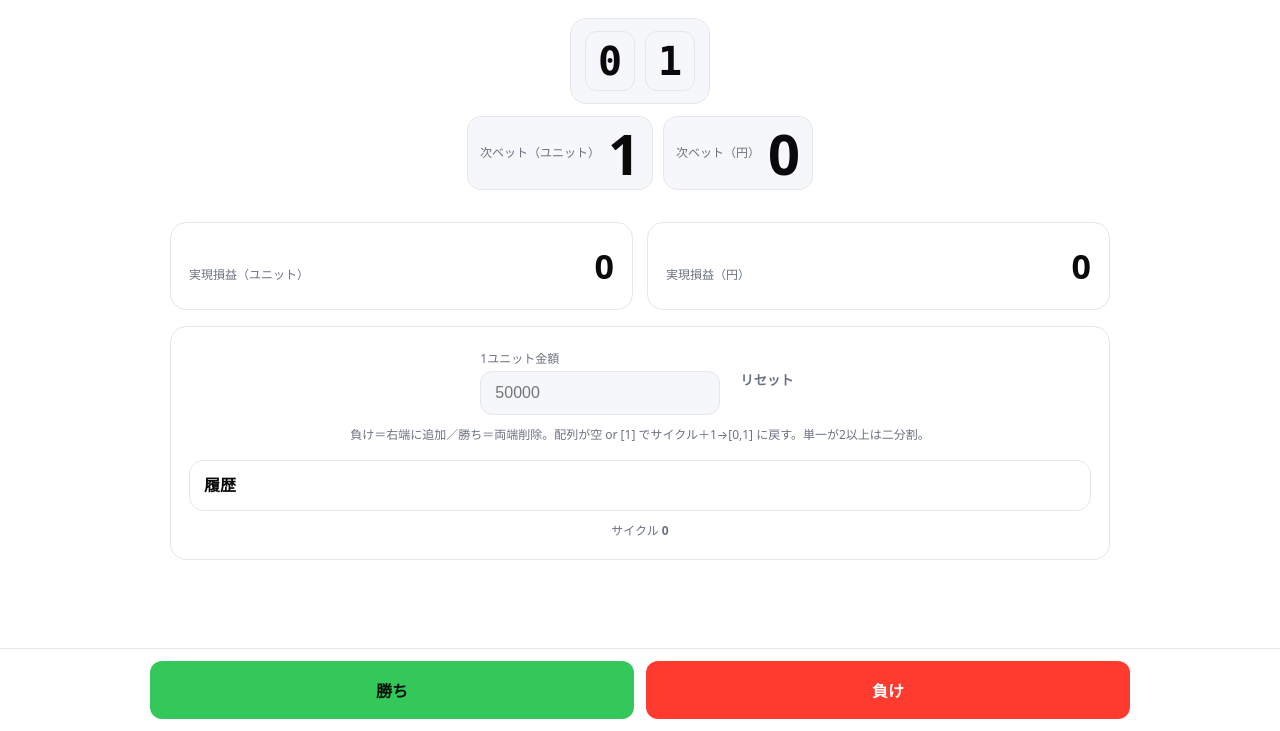
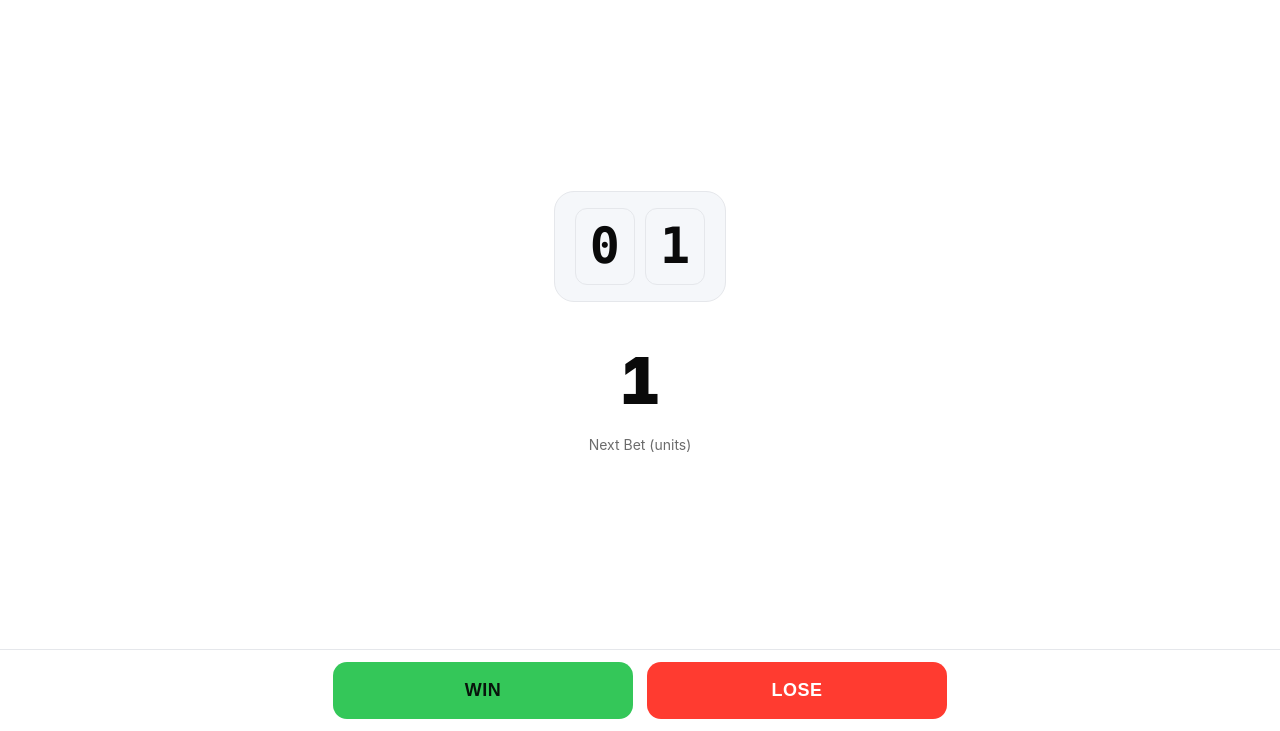
Before and after one commit to jinnma1/montecarlo, a plain HTML site: page index.html in a window 1280 px wide. Shown: the part 69-800 px from the top of the page. Drawn offline with Linux system fonts and the light colour scheme.

Commit message:
Update index.html

```diff
--- a/index.html
+++ b/index.html
@@ -8,159 +8,92 @@
 
 <style>
 :root{
-  --bg:#ffffff; --text:#0a0a0a; --muted:#6b7280; --line:#e5e7eb;
+  --bg:#ffffff; --text:#0a0a0a; --line:#e5e7eb;
   --ok:#34c759; --bad:#ff3b30; --chip:#f5f7fa;
 }
 @media (prefers-color-scheme: dark){
-  :root{ --bg:#0b0c0f; --text:#ededf0; --muted:#9aa3b2; --line:#20242c; --ok:#34c759; --bad:#ff453a; --chip:#13161b; }
+  :root{--bg:#0b0c0f;--text:#ededf0;--line:#20242c;--ok:#34c759;--bad:#ff453a;--chip:#13161b;}
 }
-*{box-sizing:border-box}
-html,body{height:100%}
-body{margin:0;background:var(--bg);color:var(--text);font:16px/1.6 system-ui, -apple-system, "SF Pro Text","SF Pro Display",Segoe UI,Roboto,"Noto Sans JP",sans-serif;-webkit-font-smoothing:antialiased;text-rendering:optimizeLegibility}
+*{box-sizing:border-box;margin:0;padding:0}
+body{
+  background:var(--bg);color:var(--text);
+  font:16px/1.6 -apple-system, BlinkMacSystemFont, "SF Pro Text","SF Pro Display",Segoe UI,Roboto,"Noto Sans JP",sans-serif;
+  -webkit-font-smoothing:antialiased;
+  display:flex;flex-direction:column;min-height:100vh;
+}
+header{padding:18px 22px;font-weight:700;font-size:18px;border-bottom:1px solid var(--line)}
+main{flex:1;display:flex;flex-direction:column;align-items:center;justify-content:center;padding:40px 20px 120px;text-align:center}
 
-/* Header */
-header{position:sticky;top:0;z-index:10;backdrop-filter:saturate(1.2) blur(12px);background:color-mix(in oklab,var(--bg) 90%, transparent);border-bottom:1px solid var(--line)}
-.h-inner{max-width:980px;margin:0 auto;padding:14px 20px;display:flex;justify-content:flex-start;align-items:center}
-.brand{font-weight:700;letter-spacing:.2px}
-
-/* Layout */
-main{max-width:980px;margin:0 auto;padding:28px 20px 120px}
-
-/* Sequence (no brackets; robust on small screens) */
-.hero{padding:4px 0 14px;text-align:center}
+/* Sequence */
 .seq-shell{
   display:inline-flex;flex-wrap:wrap;gap:10px;justify-content:center;align-items:center;
-  border:1px solid var(--line);border-radius:16px;padding:12px 14px;background:var(--chip);max-width:min(92vw,920px)
+  border:1px solid var(--line);border-radius:20px;padding:16px 20px;background:var(--chip);
 }
 .seq-chip{
-  background:#fff0; /* transparent to keep shell clean */
   border:1px solid var(--line);
   border-radius:12px;
-  padding:8px 12px;
+  padding:10px 14px;
   font-family:ui-monospace,SFMono-Regular,Menlo,Consolas,monospace;
   font-weight:700;
-  font-size:clamp(22px,7vw,40px);
-  line-height:1.05;
+  font-size:clamp(28px,8vw,50px);
+  line-height:1.1;
   min-width:2ch;text-align:center;
 }
 
-/* Key numbers */
-.kpis{display:grid;gap:14px;margin-top:18px;grid-template-columns:1fr 1fr}
-@media (max-width:760px){.kpis{grid-template-columns:1fr}}
-.kpi{border:1px solid var(--line);border-radius:16px;padding:16px 18px;display:flex;align-items:baseline;justify-content:space-between;gap:12px}
-.kpi .label{font-size:12px;color:var(--muted)}
-.kpi .value{font-variant-numeric:tabular-nums;font-weight:800;font-size:clamp(24px,4.8vw,34px)}
+/* Next bet */
+.next-value{
+  margin-top:28px;
+  font-weight:900;
+  font-variant-numeric:tabular-nums;
+  font-size:clamp(40px,10vw,64px);
+}
+.unit{font-size:14px;opacity:.6;margin-top:2px}
 
-/* Controls */
-.card{border:1px solid var(--line);border-radius:16px;padding:18px;margin-top:16px}
-.row{display:flex;gap:14px;flex-wrap:wrap;align-items:center;justify-content:center}
-label{font-size:12px;color:var(--muted)}
-input[type="number"]{width:240px;max-width:100%;appearance:textfield;background:var(--chip);color:var(--text);border:1px solid var(--line);border-radius:12px;padding:12px 14px;font-size:16px;outline:none}
+/* Footer buttons */
+.footer{
+  position:fixed;inset:auto 0 0 0;
+  background:color-mix(in oklab,var(--bg) 92%, transparent);
+  border-top:1px solid var(--line);
+  padding:12px 20px;
+  display:flex;gap:14px;justify-content:center;
+}
+.btn{
+  flex:1;max-width:300px;
+  appearance:none;cursor:pointer;
+  border-radius:14px;padding:18px 0;
+  font-weight:800;font-size:18px;letter-spacing:.5px;
+  border:none;transition:transform .05s ease,opacity .2s ease;
+}
+.btn:active{transform:translateY(1px)}
+.btn:disabled{opacity:.4;cursor:not-allowed}
+.btn-win{background:var(--ok);color:#08140c}
+.btn-lose{background:var(--bad);color:#fff}
 
-/* “Next Bet” emphasis */
-.next-wrap{display:flex;gap:10px;justify-content:center;flex-wrap:wrap;margin-top:12px}
-.next-pill{border:1px solid var(--line);border-radius:14px;padding:8px 12px;display:flex;align-items:center;gap:8px;background:var(--chip)}
-.next-label{font-size:12px;color:var(--muted)}
-.next-value{font-weight:900;font-variant-numeric:tabular-nums;font-size:clamp(34px,9vw,56px);line-height:1}
-
+/* Animations */
 .flash{animation:flash .45s}
 @keyframes flash{from{box-shadow:0 0 0 0 rgba(10,132,255,.35)}to{box-shadow:0 0 0 22px rgba(10,132,255,0)}}
-
-/* Log */
-details{border:1px solid var(--line);border-radius:14px;padding:12px 14px;margin-top:16px}
-summary{cursor:pointer;list-style:none;font-weight:700}
-summary::-webkit-details-marker{display:none}
-table{width:100%;border-collapse:collapse;margin-top:10px}
-th,td{padding:10px 6px;border-bottom:1px solid var(--line);text-align:right;font-variant-numeric:tabular-nums}
-th{font-size:12px;color:var(--muted);font-weight:700}
-td:first-child,th:first-child{text-align:left}
-td:last-child,th:last-child{text-align:left}
-
-/* Footer actions */
-.footer{position:fixed;inset:auto 0 0 0;background:color-mix(in oklab,var(--bg) 92%, transparent);border-top:1px solid var(--line);padding:12px 20px;display:flex;gap:12px;align-items:center;justify-content:center}
-.actions{display:flex;gap:12px;width:min(980px,100%)}
-.btn{flex:1;min-width:140px;appearance:none;cursor:pointer;border-radius:12px;padding:16px 0;font-weight:800;font-size:16px;border:1px solid var(--line);background:var(--bg);color:var(--text);transition:transform .04s ease,opacity .2s ease}
-.btn:active{transform:translateY(1px)}
-.btn:disabled{opacity:.45;cursor:not-allowed}
-.btn-primary{background:var(--ok);color:#06120a;border-color:transparent}
-.btn-danger{background:var(--bad);color:#fff;border-color:transparent}
-.reset{border:0;background:transparent;color:var(--muted);font-weight:700}
-.hint{font-size:12px;color:var(--muted);text-align:center;margin-top:10px}
 </style>
 </head>
 <body>
-<header>
-  <div class="h-inner">
-    <div class="brand">Monte Carlo</div>
-  </div>
-</header>
+<header>Monte Carlo</header>
 
 <main>
-  <!-- Sequence (brackets removed, responsive shell) -->
-  <section class="hero">
-    <div id="seqShell" class="seq-shell" aria-live="polite"></div>
-
-    <!-- Next bet — big and centered -->
-    <div class="next-wrap">
-      <div class="next-pill"><span class="next-label">次ベット（ユニット）</span><span id="betU" class="next-value">1</span></div>
-      <div class="next-pill"><span class="next-label">次ベット（円）</span><span id="betY" class="next-value">0</span></div>
-    </div>
-  </section>
-
-  <!-- KPIs -->
-  <section class="kpis">
-    <div class="kpi"><div class="label">実現損益（ユニット）</div><div id="pnlU" class="value">0</div></div>
-    <div class="kpi"><div class="label">実現損益（円）</div><div id="pnlY" class="value">0</div></div>
-  </section>
-
-  <!-- Controls + Log -->
-  <section class="card">
-    <div class="row">
-      <div><label>1ユニット金額</label><br><input id="unit" type="number" min="0" step="1" placeholder="50000" inputmode="numeric"></div>
-      <button id="reset" class="reset" title="すべてリセット">リセット</button>
-    </div>
-    <div class="hint">負け＝右端に追加／勝ち＝両端削除。配列が空 or [1] でサイクル＋1→[0,1] に戻す。単一が2以上は二分割。</div>
-
-    <details>
-      <summary>履歴</summary>
-      <table>
-        <thead><tr><th style="text-align:left">ステップ</th><th style="text-align:left">結果</th><th>ベット</th><th>損益(U)</th><th>損益(円)</th><th style="text-align:left">数列</th></tr></thead>
-        <tbody id="log"></tbody>
-      </table>
-    </details>
-
-    <div class="hint" style="margin-top:10px">サイクル <b id="cycles">0</b></div>
-  </section>
+  <div id="seqShell" class="seq-shell"></div>
+  <div id="bet" class="next-value">1</div>
+  <div class="unit">Next Bet (units)</div>
 </main>
 
 <div class="footer">
-  <div class="actions">
-    <button id="win"  class="btn btn-primary">勝ち</button>
-    <button id="lose" class="btn btn-danger">負け</button>
-  </div>
+  <button id="win" class="btn btn-win">WIN</button>
+  <button id="lose" class="btn btn-lose">LOSE</button>
 </div>
 
 <script>
 const $=id=>document.getElementById(id);
-const shell=$('seqShell'), betU=$('betU'), betY=$('betY');
-const pnlU=$('pnlU'), pnlY=$('pnlY'), unit=$('unit');
-const win=$('win'), lose=$('lose'), resetBtn=$('reset'), log=$('log'), cyclesEl=$('cycles');
+const shell=$('seqShell'), bet=$('bet'), win=$('win'), lose=$('lose');
 
-const Store={load(){try{return JSON.parse(localStorage.getItem('mc_apple_clean')||'{}')}catch{return{}}},save(v){localStorage.setItem('mc_apple_clean',JSON.stringify(v))}};
-let seq=[0,1], step=0, cycles=0, pnlUnits=0;
-
-const yen=n=>Number(n||0).toLocaleString('ja-JP');
-
-function renderSequence(){
-  shell.innerHTML='';
-  // wrap chips; no brackets
-  seq.forEach(n=>{
-    const s=document.createElement('span');
-    s.className='seq-chip';
-    s.textContent=n;
-    shell.appendChild(s);
-  });
-}
+let seq=[0,1];
+function yen(n){return Number(n||0).toLocaleString('ja-JP');}
 
 function nextUnits(){
   if(!seq.length) return 0;
@@ -172,62 +105,45 @@ function nextUnits(){
   return seq[0]+seq[seq.length-1];
 }
 
-function updateUI(flash=false){
-  renderSequence();
-  const u=nextUnits();
-  betU.textContent=u;
-  betY.textContent=yen(u*Number(unit.value||0));
-  pnlU.textContent=pnlUnits;
-  pnlY.textContent=yen(pnlUnits*Number(unit.value||0));
-  win.disabled=lose.disabled=(u===0);
-  if(flash){ betU.classList.add('flash'); betY.classList.add('flash'); setTimeout(()=>{betU.classList.remove('flash'); betY.classList.remove('flash')},450); }
-  Store.save({seq,step,cycles,pnlUnits,unit:Number(unit.value||0)});
-  cyclesEl.textContent=cycles;
+function renderSeq(){
+  shell.innerHTML='';
+  seq.forEach(n=>{
+    const s=document.createElement('span');
+    s.className='seq-chip';
+    s.textContent=n;
+    shell.appendChild(s);
+  });
 }
 
-function pushLog(kind,u){
-  const y=u*Number(unit.value||0);
-  const tr=document.createElement('tr');
-  tr.innerHTML=`<td style="text-align:left">${++step}</td><td style="text-align:left">${kind}</td><td>${u}</td><td>${kind==='Win'? '+'+u : '-'+u}</td><td>${(kind==='Win'?'+':'-')+yen(y)}</td><td style="text-align:left">[${seq.join(', ')}]</td>`;
-  log.prepend(tr);
+function updateUI(flash=false){
+  renderSeq();
+  const u=nextUnits();
+  bet.textContent=u;
+  if(flash){bet.classList.add('flash');setTimeout(()=>bet.classList.remove('flash'),450);}
+  win.disabled=lose.disabled=(u===0);
 }
 
-function endCycle(){cycles++;seq=[0,1];}
+function endCycle(){seq=[0,1];}
 
 function onWin(){
   const u=nextUnits(); if(!u) return;
-  pnlUnits+=u;
   if(seq.length>=2){seq.shift();seq.pop();}
-  if(seq.length===0){pushLog('Win',u);endCycle();}
+  if(seq.length===0){endCycle();}
   else if(seq.length===1){
-    if(seq[0]===1){pushLog('Win',u);endCycle();}
-    else{const n=seq[0];seq=[Math.floor(n/2),Math.ceil(n/2)];pushLog('Win',u);}
-  }else{pushLog('Win',u);}
+    if(seq[0]===1){endCycle();}
+    else{const n=seq[0];seq=[Math.floor(n/2),Math.ceil(n/2)];}
+  }
   updateUI(true);
 }
 
 function onLose(){
   const u=nextUnits(); if(!u) return;
-  pnlUnits-=u; seq.push(u); pushLog('Lose',u); updateUI(true);
+  seq.push(u);
+  updateUI(true);
 }
 
-function onReset(){
-  if(!confirm('履歴と集計をすべてリセットしますか？')) return;
-  seq=[0,1]; step=0; cycles=0; pnlUnits=0; log.innerHTML=''; updateUI(true);
-}
-
-win.addEventListener('click', onWin);
-lose.addEventListener('click', onLose);
-resetBtn.addEventListener('click', onReset);
-unit.addEventListener('input', ()=>updateUI(true));
-
-const s=Store.load();
-if(s.unit!=null) unit.value=s.unit;
-if(Array.isArray(s.seq)&&s.seq.length) seq=s.seq;
-if(typeof s.step==='number') step=s.step;
-if(typeof s.cycles==='number') cycles=s.cycles;
-if(typeof s.pnlUnits==='number') pnlUnits=s.pnlUnits;
-
+win.addEventListener('click',onWin);
+lose.addEventListener('click',onLose);
 updateUI();
 </script>
 </body>
```
